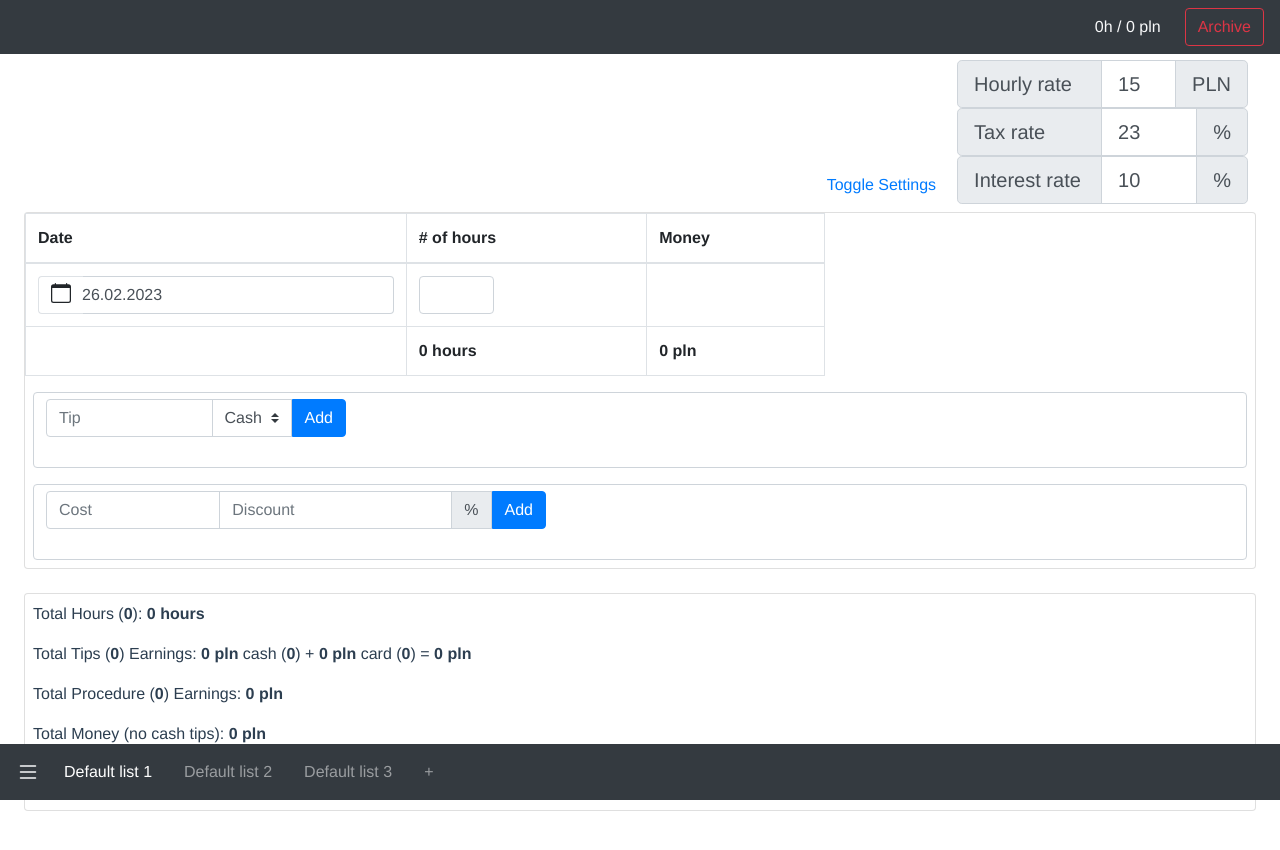
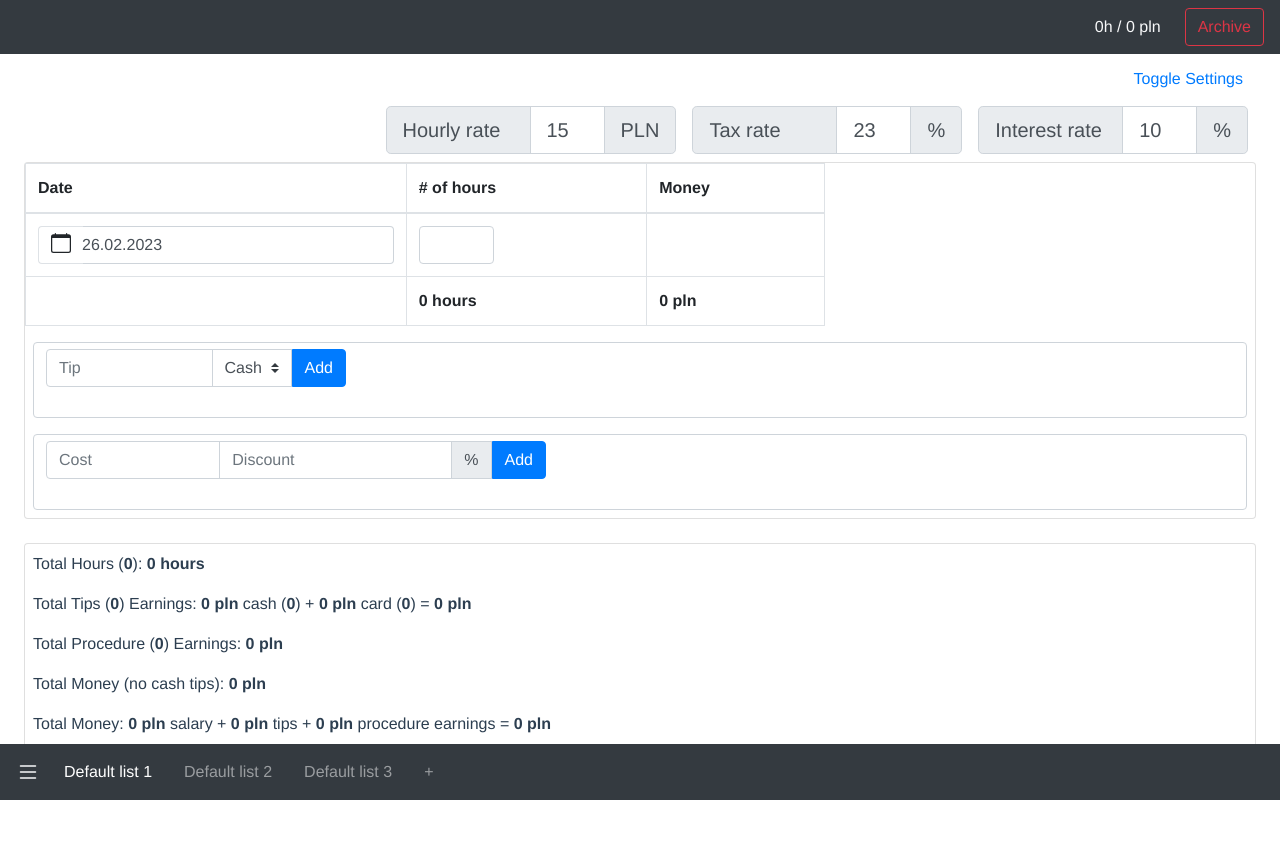
Before and after one commit to sheldonfar/listio, a Vue app: page / in a window 1280 px wide. Shown: the top 850 px of the page. After the commit the page ends 821 px from the top, so only its background shows below. Built offline with nearby package versions, Linux system fonts and the light colour scheme.

Commit message:
Fix desktop settings view

```diff
--- a/src/components/Settings.vue
+++ b/src/components/Settings.vue
@@ -1,5 +1,5 @@
 <template>
-  <div class="d-flex flex-column flex-md-row mb-2 align-self-end align-items-end">
+  <div class="d-flex flex-column mb-2 align-self-end align-items-end">
     <b-button
       variant="link"
       class="text-right"
@@ -10,6 +10,7 @@
       Toggle Settings
     </b-button>
     <b-collapse id="settings-collapse" :visible="settingsExpanded">
+      <div class="d-flex flex-column flex-md-row mt-0 mt-md-2">
         <div class="mx-2 my-2 my-md-0">
           <b-input-group
             size="lg"
@@ -67,6 +68,7 @@
             />
           </b-input-group>
         </div>
+      </div>
     </b-collapse>
   </div>
 </template>
```
Lines whose indentation alone changed are shown as unchanged.
